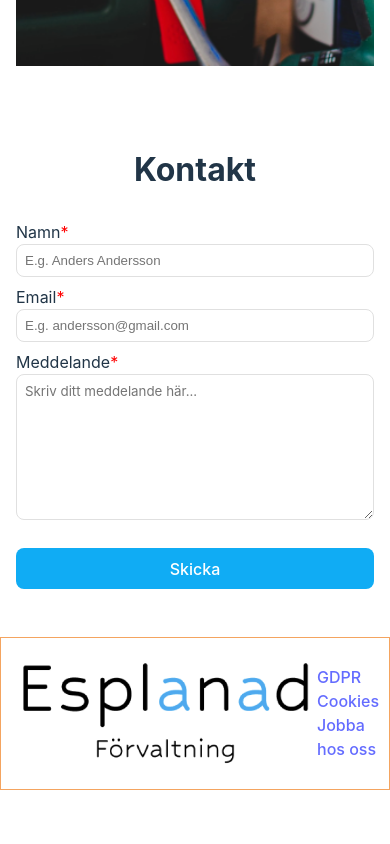
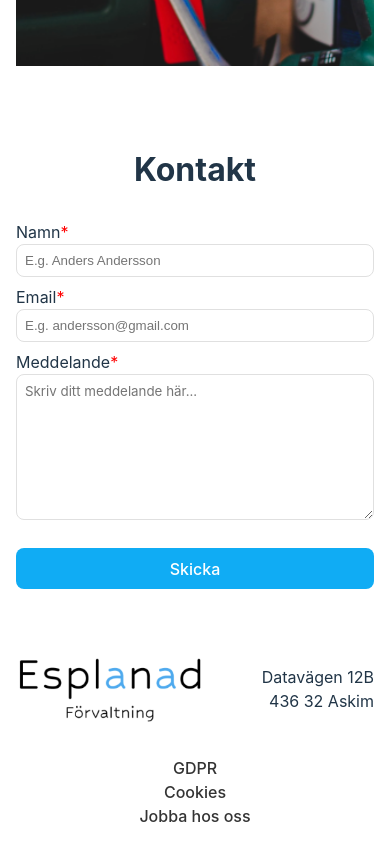
Before and after one commit to FredrikRidderfalk/esplanad-website-vite, a React (Vite) app: page / in a window 390 px wide. Shown: the part 2758-3602 px from the top of the page. Before the commit the page ends 3548 px from the top, so only its background shows below. Built offline with nearby package versions, Linux system fonts and the light colour scheme; a web font is replaced by a local one.

Commit message:
feat: add responsiveness to footer

```diff
--- a/src/components/Footer.css
+++ b/src/components/Footer.css
@@ -1,16 +1,67 @@
 .footer {
-  border: 1px solid sandybrown;
   padding: 1rem;
 }
 .container__footer-content {
   display: flex;
+  flex-direction: column;
   justify-content: space-between;
+  text-align: start;
+  max-width: 1300px;
+  margin: 0 auto;
+}
+.container__logo-address {
+  display: flex;
+  justify-content: space-between;
+  align-items: center;
+}
+.container__address p {
+  margin: 0;
+  text-align: end;
 }
 .footer-logo {
-  max-width: 300px;
+  max-width: 190px;
 }
 .container__footer-links {
   display: flex;
   flex-direction: column;
   justify-content: center;
+  text-align: center;
+  margin-top: 2rem;
 }
+.footer-link {
+  color: #333;
+  width: fit-content;
+  margin: 0 auto;
+  position: relative;
+}
+.footer-link::before {
+  content: "";
+  position: absolute;
+  bottom: 0;
+  background-color: #10acf4;
+  height: 2px;
+  width: 0;
+  transition: all 0.2s cubic-bezier(0.075, 0.82, 0.165, 1);
+}
+.footer-link:hover::before {
+  width: 100%;
+}
+
+/* Media queries */
+@media screen and (min-width: 600px) {
+  .container__footer-content {
+    flex-direction: row;
+  }
+  .container__footer-links {
+    justify-content: flex-end;
+    margin: 0;
+  }
+  .footer-link {
+    text-align: end;
+    width: fit-content;
+    margin: 0 0 0 auto;
+  }
+  .container__address p {
+    margin-left: 2rem;
+  }
+}
--- a/src/components/Footer.tsx
+++ b/src/components/Footer.tsx
@@ -5,8 +5,12 @@ function Footer() {
   return (
     <div className="footer">
       <div className="container__footer-content">
-        <div>
+        <div className="container__logo-address">
           <img src={logo} alt="Esplanad logo." className="footer-logo" />
+          <div className="container__address">
+            <p>Datavägen 12B</p>
+            <p>436 32 Askim</p>
+          </div>
         </div>
         <div className="container__footer-links">
           <a href="" className="footer-link">
```
